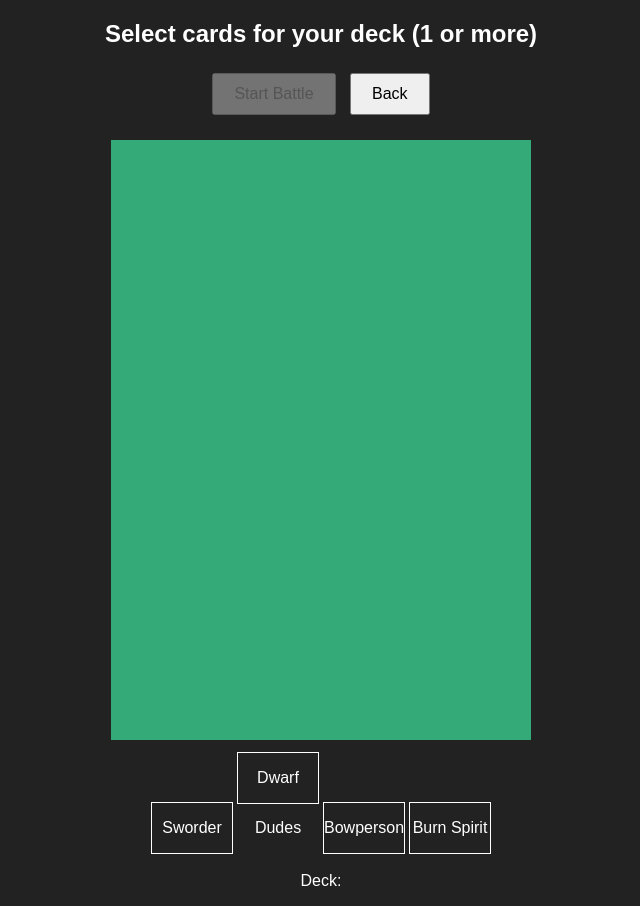
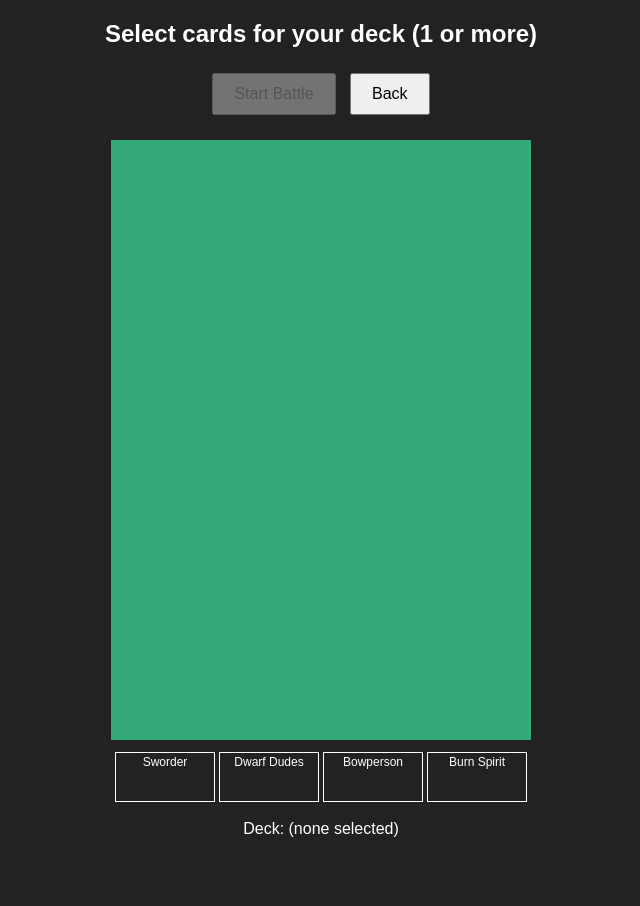
Before and after one commit to Plantation33/Fight-Imperial, a plain HTML site: page index.html in a window 1280 px wide. Both pictures are taken after a click on the button "Choose Deck". Shown: the whole page, without its empty margins (319-959 px from the left). After the commit the page ends 854 px from the top, so only its background shows below. Drawn offline with Linux system fonts and the light colour scheme.

Commit message:
Update index.html

```diff
--- a/index.html
+++ b/index.html
@@ -9,8 +9,26 @@ canvas{display:block;margin:auto;background:#3a7;}
 #ui{margin:20px;}
 button{margin:5px;padding:10px 20px;font-size:16px;cursor:pointer;}
 #deck{margin-top:10px;}
-.cardSlot{display:inline-block;width:80px;height:50px;border:1px solid white;margin:2px;line-height:50px;text-align:center;cursor:pointer;}
+.cardSlot{
+  display:inline-block;
+  width:100px;
+  height:50px;
+  border:1px solid white;
+  margin:2px;
+  text-align:center;
+  cursor:pointer;
+  vertical-align:top;
+  padding:2px;
+  box-sizing:border-box;
+}
 .cardSlot.selected{border-color:gold;}
+.cardSlot span{
+  display:block;
+  font-size:12px;
+  line-height:14px;
+  white-space:normal;
+  word-wrap:break-word;
+}
 </style>
 </head>
 <body>
@@ -23,9 +41,7 @@ let elixir=10,maxElixir=10,last=0;
 let playerUnits=[],enemyUnits=[];
 let gold=0,gameState="menu";
 let chestResultText="";
-let collection=[]; // unlocked cards
-let deck=[]; // selected cards for battle
-let selectedCard=null;
+let collection=[],deck=[],selectedCard=null;
 
 // CARD DEFINITIONS
 const allCards=[
@@ -70,33 +86,44 @@ function showMenu(){
 showMenu();
 
 // DECK SELECTION
-function showDeck(){
-  gameState="deck";
-  ui.innerHTML=`
+function showDeck() {
+    gameState = "deck";
+    deckDiv.style.display = "block";
+    ui.innerHTML = `
         <h2>Select cards for your deck (1 or more)</h2>
-    <button onclick="startBattle()" ${deck.length===0?'disabled':''}>Start Battle</button>
+        <button id="startBattleBtn" ${deck.length === 0 ? 'disabled' : ''}>Start Battle</button>
         <button onclick="showMenu()">Back</button>
     `;
-  deckDiv.style.display="block";
     updateDeckUI();
+
+    document.getElementById("startBattleBtn").onclick = startBattle;
 }
 
-function updateDeckUI(){
-  deckDiv.innerHTML='';
-  collection.forEach(c=>{
-    let slot=document.createElement("div");
-    slot.className="cardSlot";
-    slot.innerText=c.name;
+function updateDeckUI() {
+    deckDiv.innerHTML = '';
+    collection.forEach(c => {
+        let slot = document.createElement("div");
+        slot.className = "cardSlot";
+
+        let text = document.createElement("span");
+        text.innerText = c.name;
+        slot.appendChild(text);
+
         if(deck.includes(c)) slot.classList.add("selected");
-    slot.onclick=()=>{
-      if(deck.includes(c)) deck = deck.filter(x=>x!==c);
+
+        slot.addEventListener("click", () => {
+            if(deck.includes(c)) deck = deck.filter(x => x !== c);
             else deck.push(c);
             updateDeckUI();
-      showDeck(); // refresh Start button state
-    }
+            showDeck(); // refresh Start button
+        });
+
         deckDiv.appendChild(slot);
     });
-  deckDiv.innerHTML+='<p>Deck: '+deck.map(c=>c.name).join(', ')+'</p>';
+
+    let deckNames = document.createElement("p");
+    deckNames.innerText = "Deck: " + (deck.length > 0 ? deck.map(c => c.name).join(', ') : "(none selected)");
+    deckDiv.appendChild(deckNames);
 }
 
 // SHOP
@@ -118,8 +145,7 @@ function showShop(){
 function buyChest(cost){
   if(gold<cost){chestResultText="Not enough gold!"; showShop(); return;}
   gold-=cost;
-  let r=Math.random();
-  let newCard;
+  let r=Math.random(),newCard;
   if(cost==500){ if(r<0.05) newCard=getRandomByTier("legendary"); else if(r<0.2) newCard=getRandomByTier("epic"); else if(r<0.6) newCard=getRandomByTier("rare"); else newCard=getRandomByTier("common"); }
   else if(cost==2000){ if(r<0.15) newCard=getRandomByTier("legendary"); else if(r<0.4) newCard=getRandomByTier("epic"); else if(r<0.8) newCard=getRandomByTier("rare"); else newCard=getRandomByTier("common"); }
   else{ if(r<0.3) newCard=getRandomByTier("legendary"); else if(r<0.7) newCard=getRandomByTier("epic"); else if(r<0.95) newCard=getRandomByTier("rare"); else newCard=getRandomByTier("common"); }
@@ -140,9 +166,9 @@ function startBattle(){
 }
 
 // ARENA CONSTANTS
-const bridgeY=250; // y position of bridges
+const bridgeY=250;
 const bridgeHeight=40;
-const waterY=bridgeY; // water zone
+const waterY=bridgeY;
 const waterHeight=40;
 
 // DEPLOY UNIT
@@ -150,7 +176,7 @@ canvas.onclick=e=>{
   if(gameState!=="play") return;
   if(deck.length===0) return;
   let lane=e.offsetX<210?0:1;
-  if(!selectedCard) selectedCard = deck[0]; // default to first card if none selected
+  if(!selectedCard) selectedCard = deck[0];
   let card=selectedCard;
   if(card.name==="Pirahna" && (e.offsetY<waterY || e.offsetY>waterY+waterHeight)) return;
   if(card.name!=="Pirahna" && e.offsetY>=waterY && e.offsetY<=waterY+waterHeight) return;
@@ -196,7 +222,7 @@ function update(dt){
   playerUnits=playerUnits.filter(u=>u.hp>0&&u.y>0);
   enemyUnits=enemyUnits.filter(e=>e.hp>0&&e.y<600);
 
-  if(enemyUnits.length===0 && playerUnits.length>0 && now>5000){gold+=100; alert("You Win! +100 Gold"); showMenu();}
+  if(enemyUnits.length===0 && playerUnits.length>0 && performance.now()>5000){gold+=100; alert("You Win! +100 Gold"); showMenu();}
   if(enemyUnits.some(e=>e.y>=600)){alert("You Lose! +0 Gold"); showMenu();}
 }
 
@@ -205,17 +231,24 @@ function draw(){
   ctx.clearRect(0,0,420,600);
   if(gameState!=="play") return;
 
-  // DRAW ARENA
+  // ARENA
   ctx.fillStyle="#2a5"; ctx.fillRect(0,0,420,600);
   ctx.fillStyle="#06f"; ctx.fillRect(0,waterY,420,waterHeight);
   ctx.fillStyle="#8b4513"; ctx.fillRect(50,bridgeY,100,bridgeHeight);
   ctx.fillRect(270,bridgeY,100,bridgeHeight);
 
   // UNITS
-  playerUnits.forEach(u=>{ctx.fillStyle=u.tier==="legendary"?"gold":u.tier==="epic"?"purple":u.tier==="rare"?"blue":"green";ctx.fillRect(u.x-15,u.y-15,30,30); ctx.fillText(u.name,u.x-20,u.y-20);});
+  playerUnits.forEach(u=>{
+    ctx.fillStyle=u.tier==="legendary"?"gold":u.tier==="epic"?"purple":u.tier==="rare"?"blue":"green";
+    ctx.fillRect(u.x-15,u.y-15,30,30);
+    ctx.fillStyle="white";
+    ctx.font="10px sans-serif";
+    ctx.fillText(u.name,u.x-20,u.y-20);
+  });
   enemyUnits.forEach(e=>{ctx.fillStyle="red";ctx.fillRect(e.x-15,e.y-15,30,30);});
 
-  ctx.fillStyle="white"; ctx.fillText("Elixir: "+elixir.toFixed(1),10,20);
+  ctx.fillStyle="white"; ctx.font="14px sans-serif";
+  ctx.fillText("Elixir: "+elixir.toFixed(1),10,20);
 }
 
 // MAIN LOOP
```
Lines whose indentation alone changed are shown as unchanged.
